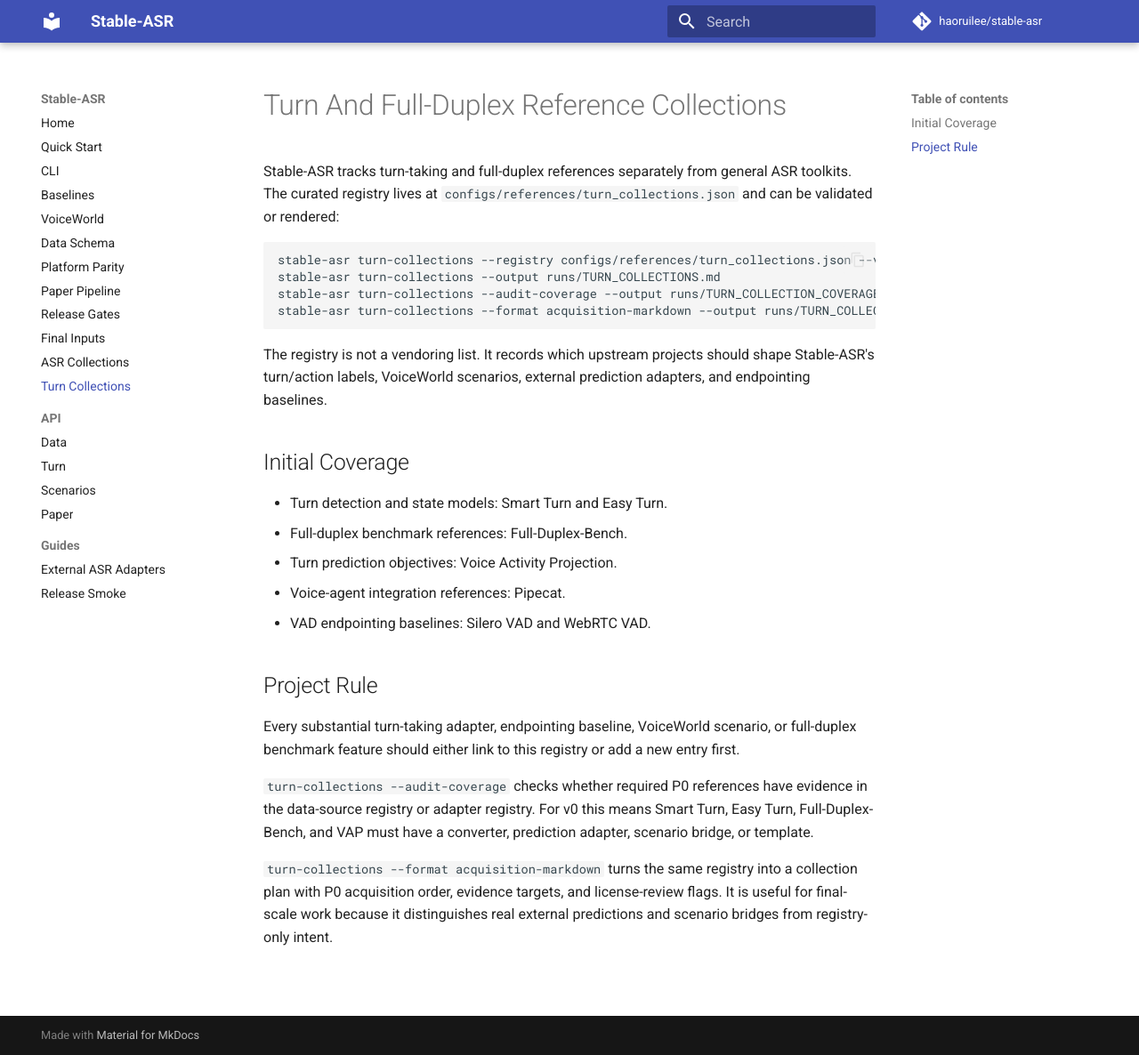
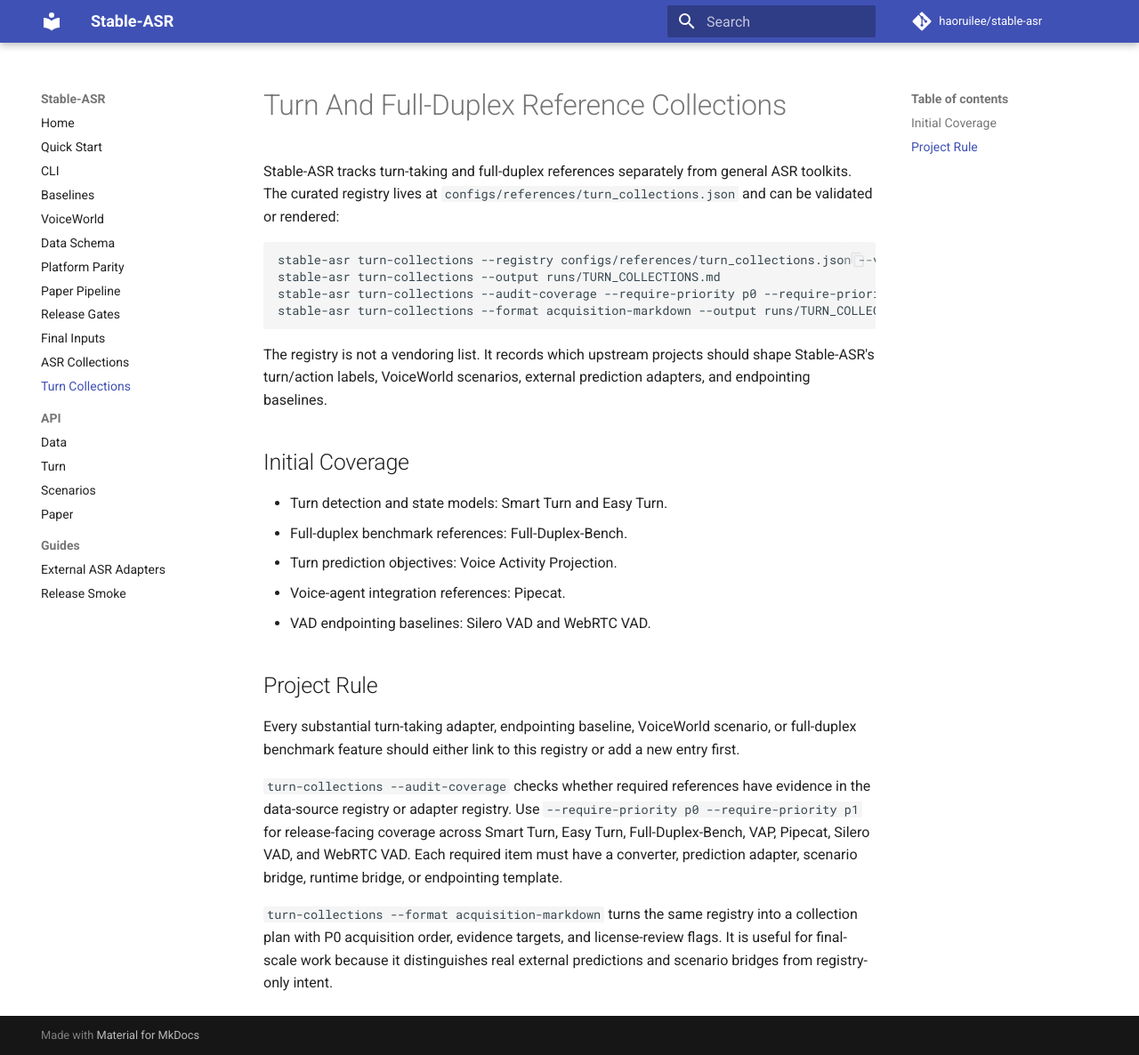
Before and after one commit to haoruilee/stable-asr, an MkDocs documentation site: the page built from docs/turn_collections.md, in a window 1280 px wide and 1186 px high. Shown: the whole window at 89% size. Built offline with MkDocs 1.6.1 and Material for MkDocs 9.7.7, drawn with Linux system fonts in a browser that asks for light colours; comment, search, counter and statistics services are not loaded.

Commit message:
feat: cover P1 turn references

````diff
--- a/docs/turn_collections.md
+++ b/docs/turn_collections.md
@@ -7,7 +7,7 @@ ASR toolkits. The curated registry lives at
 ```bash
 stable-asr turn-collections --registry configs/references/turn_collections.json --validate-only
 stable-asr turn-collections --output runs/TURN_COLLECTIONS.md
-stable-asr turn-collections --audit-coverage --output runs/TURN_COLLECTION_COVERAGE.md
+stable-asr turn-collections --audit-coverage --require-priority p0 --require-priority p1 --output runs/TURN_COLLECTION_COVERAGE.md
 stable-asr turn-collections --format acquisition-markdown --output runs/TURN_COLLECTION_ACQUISITION.md
 ```
 
@@ -29,10 +29,12 @@ Every substantial turn-taking adapter, endpointing baseline, VoiceWorld
 scenario, or full-duplex benchmark feature should either link to this registry
 or add a new entry first.
 
-`turn-collections --audit-coverage` checks whether required P0 references have
-evidence in the data-source registry or adapter registry. For v0 this means
-Smart Turn, Easy Turn, Full-Duplex-Bench, and VAP must have a converter,
-prediction adapter, scenario bridge, or template.
+`turn-collections --audit-coverage` checks whether required references have
+evidence in the data-source registry or adapter registry. Use
+`--require-priority p0 --require-priority p1` for release-facing coverage across
+Smart Turn, Easy Turn, Full-Duplex-Bench, VAP, Pipecat, Silero VAD, and WebRTC
+VAD. Each required item must have a converter, prediction adapter, scenario
+bridge, runtime bridge, or endpointing template.
 
 `turn-collections --format acquisition-markdown` turns the same registry into a
 collection plan with P0 acquisition order, evidence targets, and license-review
````
Also changed, not shown: README.md (+1 -1 lines), docs/cli.md (+1 -1 lines), docs/index.md (+1 -1 lines), 3 other files.
